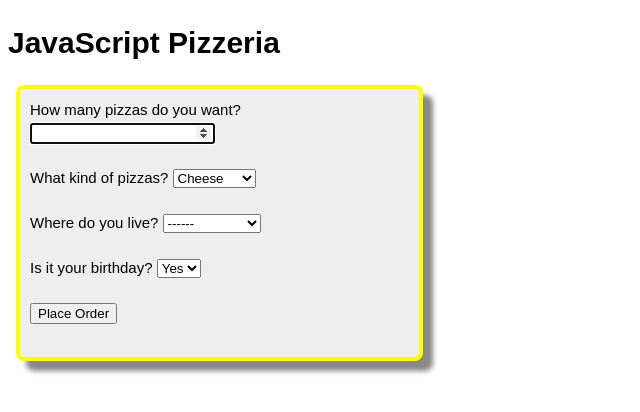
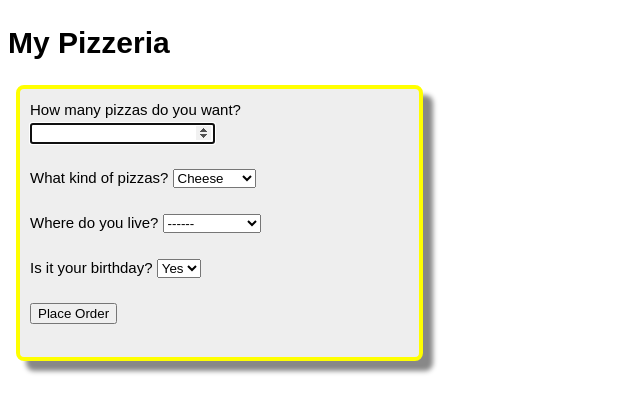
Before and after one commit to brownEFX/MyPizzeria, a plain HTML site: page index.html in a window 1280 px wide. Shown: the whole page, without its empty margins (0-640 px from the left). Drawn offline with Linux system fonts and the light colour scheme.

Commit message:
Update index.html
Script

```diff
--- a/index.html
+++ b/index.html
@@ -36,7 +36,7 @@
 </head>
 
 <body>
-    <h1>JavaScript Pizzeria</h1>
+    <h1>My Pizzeria</h1>
 
     <div id="orderForm">
         <label>How many pizzas do you want?
```
